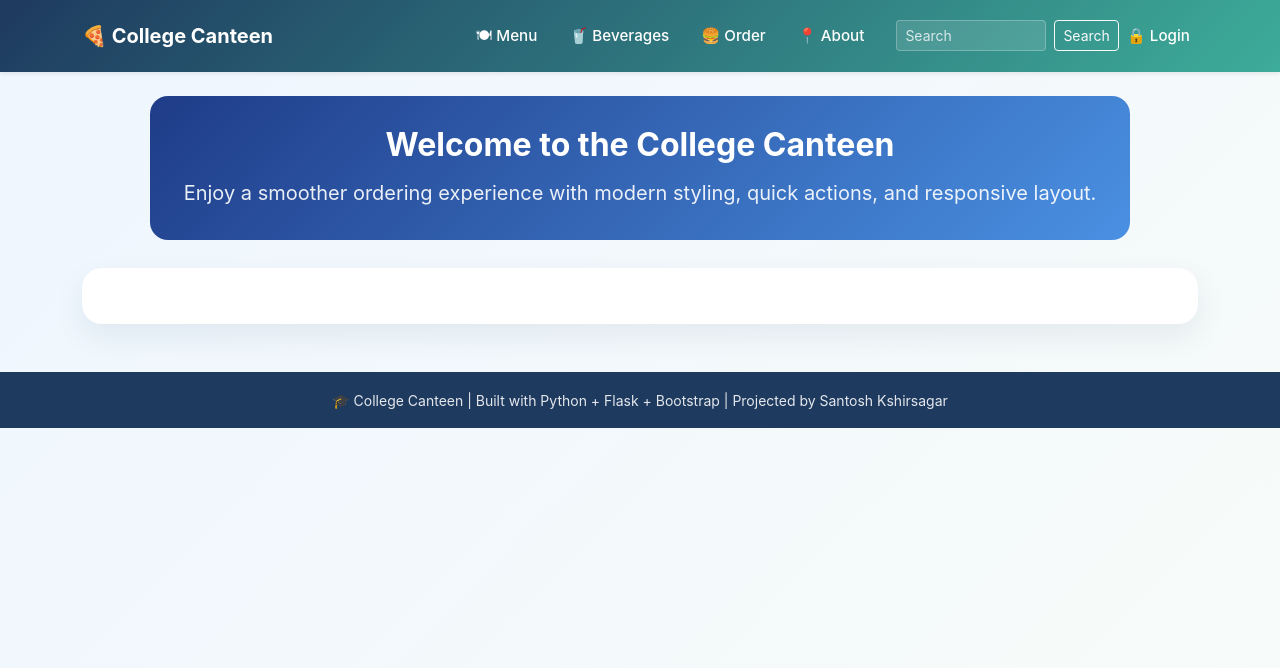
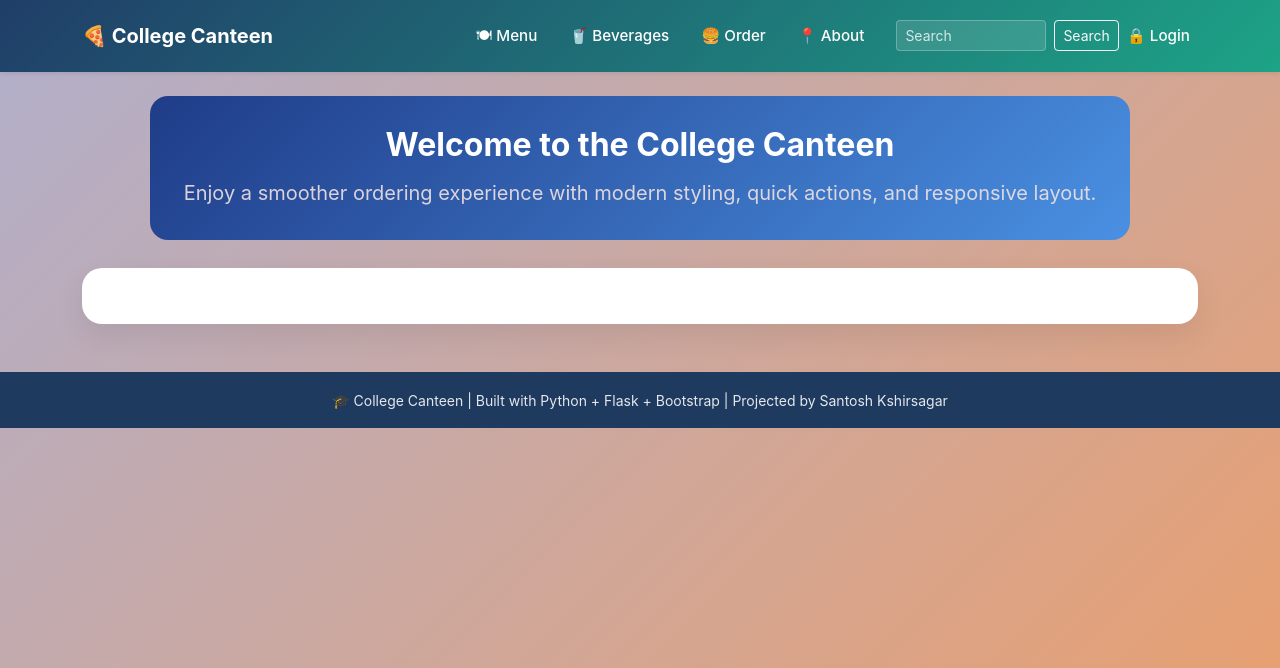
Before and after one commit to santoshkshirsagar8989-cyber/PYTHON_PROGRAMS, a Flask app: page /base in a window 1280 px wide. Shown: the top 668 px of the page. Run offline with Flask 3, Linux system fonts and the light colour scheme.

Commit message:
small change

```diff
--- a/templates/base.html
+++ b/templates/base.html
@@ -20,7 +20,7 @@
 
         body {
             margin: 0;
-            background: linear-gradient(135deg, #eef6ff 0%, #f8fbf8 100%);
+            background: linear-gradient(135deg, #7876a794 0%, #dd63129d 100%);
             color: #1d2540;
             font-family: Inter, system-ui, -apple-system, BlinkMacSystemFont, "Segoe UI", sans-serif;
             display: flex;
@@ -33,7 +33,7 @@
 
         .navbar {
             min-height: 72px;
-            background: linear-gradient(135deg, #1e3a5f 0%, #3dac99 100%);
+            background: linear-gradient(135deg, #203e68 0%, #1da386 100%);
         }
 
         .navbar-brand,
@@ -49,7 +49,7 @@
 
         .nav-link:hover,
         .navbar-brand:hover {
-            color: #f8f9fa !important;
+            color: #da87ce8c !important;
         }
 
         .navbar .form-control {
@@ -74,7 +74,6 @@
         }
 
         .btn-brand:hover {
-            background-color: var(--brand-dark);
             color: white;
         }
 
@@ -92,15 +91,14 @@
         }
 
         .hero-subtitle {
-            color: rgba(255, 255, 255, 0.9);
+            color: rgba(238, 225, 225, 0.9);
         }
 
         .content-card {
             border: none;
             border-radius: 20px;
-            background: var(--surface-strong);
-            box-shadow: 0 12px 30px rgba(30, 58, 95, 0.08);
-            overflow: hidden;
+            background: white;
+            box-shadow: 0 12px 30px rgba(0, 0, 0, 0.08);
         }
 
         .content-card .card-body {
@@ -113,8 +111,8 @@
 
         .card-hover:hover {
             transform: translateY(-6px);
-            box-shadow: 0 22px 40px rgba(30, 58, 95, 0.16);
-            border-color: rgba(30, 58, 95, 0.18);
+            box-shadow: 0 22px 40px rgba(0, 0, 0, 0.16);
+            border-color: rgba(0, 0, 0, 0.18);
         }
 
         .footer-shell {
```
